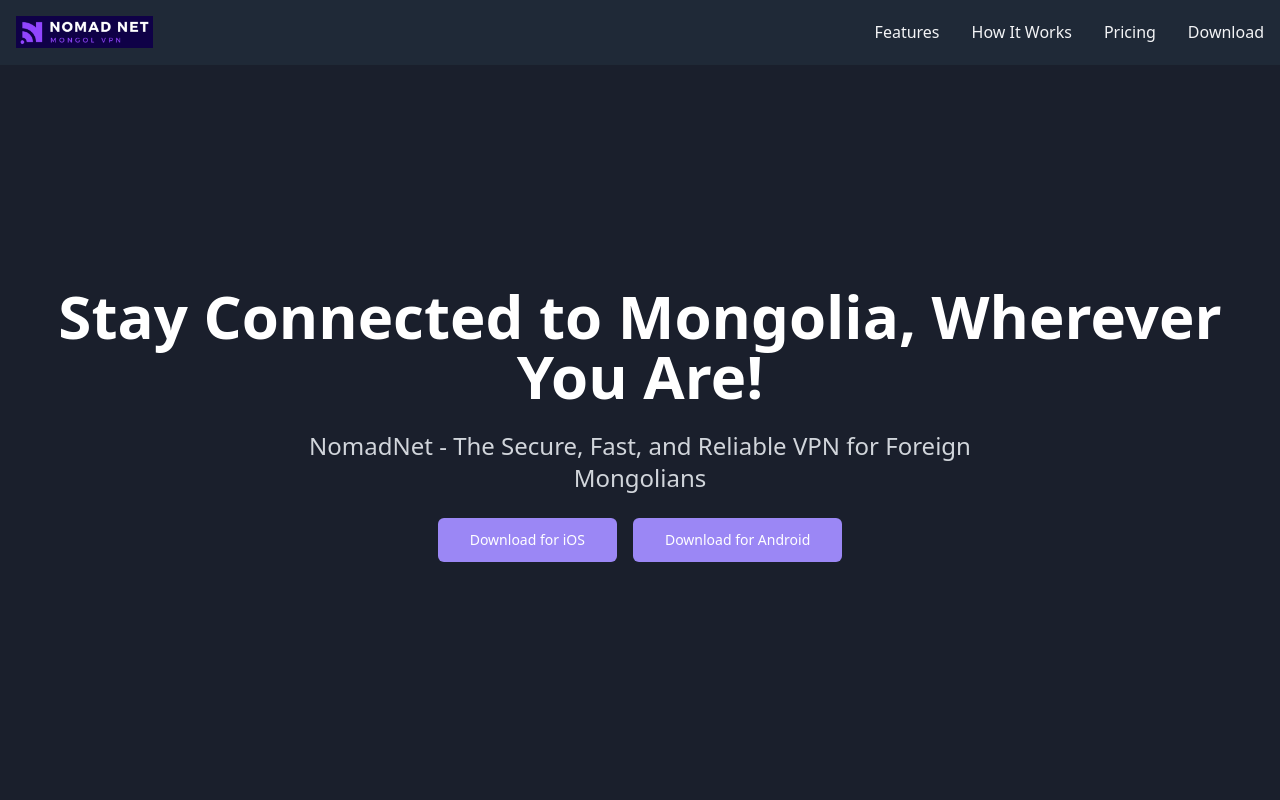
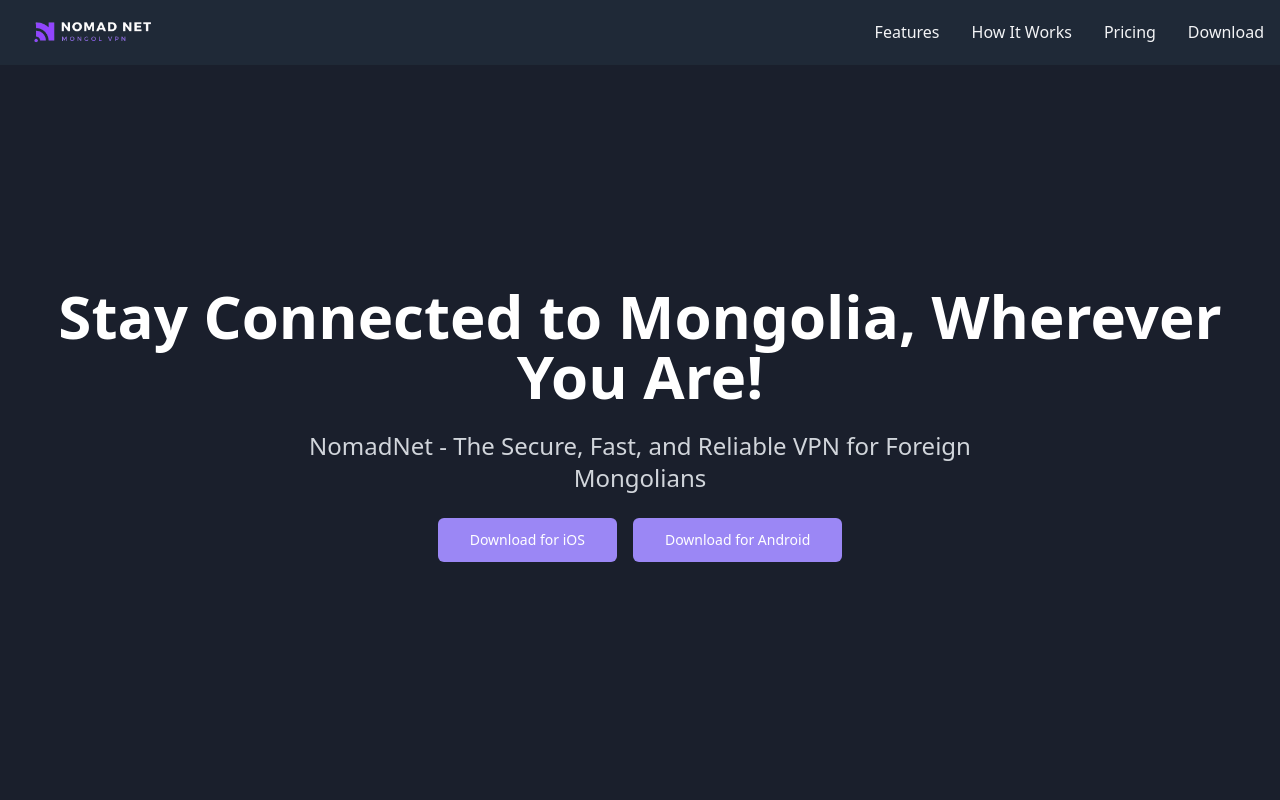
Before and after one commit to air-mn/nomadnet, a React (Vite) app: page / in a window 1280 px wide. Shown: the top 800 px of the page. Built offline with nearby package versions, Linux system fonts and the light colour scheme.

Commit message:
Update Index.tsx

```diff
--- a/src/pages/Index.tsx
+++ b/src/pages/Index.tsx
@@ -17,7 +17,7 @@ const Index = () => {
               transition={{ duration: 0.5 }}
             >
               <img
-                src="/lovable-uploads/6ed83d42-8de4-4b59-9de2-acf44d85d469.png"
+                src="/lovable-uploads/123.png"
                 alt="NomadNet Logo"
                 className="h-8"
               />
```
